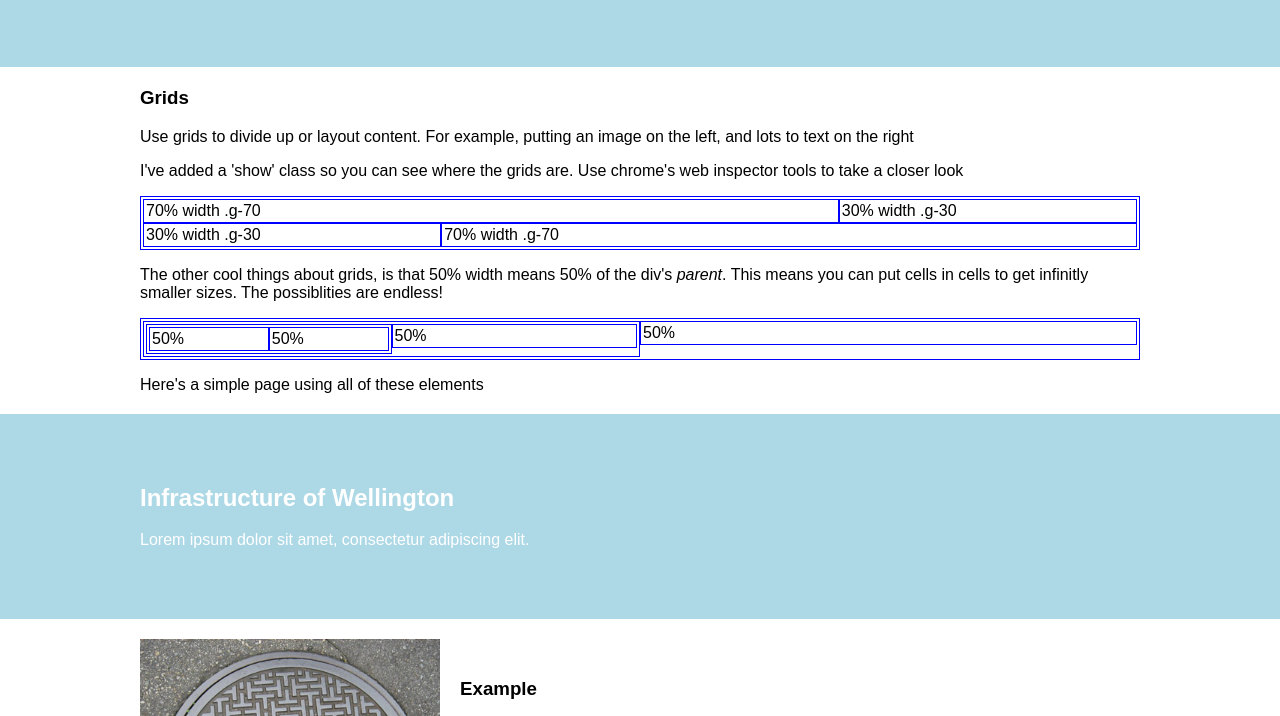
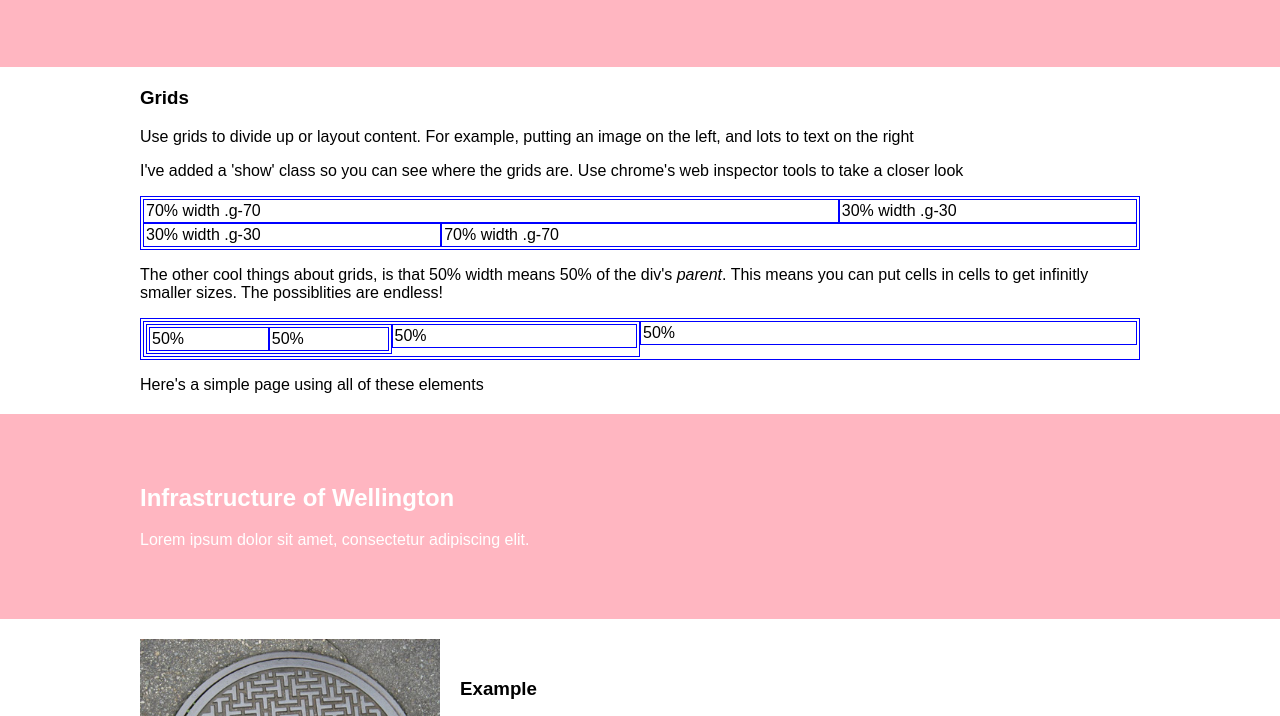
Before and after one commit to sarahkneebone/mddn201, a plain HTML site: page index.html in a window 1280 px wide. Shown: the part 503-1219 px from the top of the page. Drawn offline with Linux system fonts and the light colour scheme.

Commit message:
pink commit

```diff
--- a/css/style.css
+++ b/css/style.css
@@ -18,7 +18,7 @@ section{
 }
 
 header{
-	background-color: lightBlue;
+	background-color: lightPink;
 	color: white; /* more readable on an orange background */
 	padding-top: 50px;
 	padding-bottom: 50px;
```
